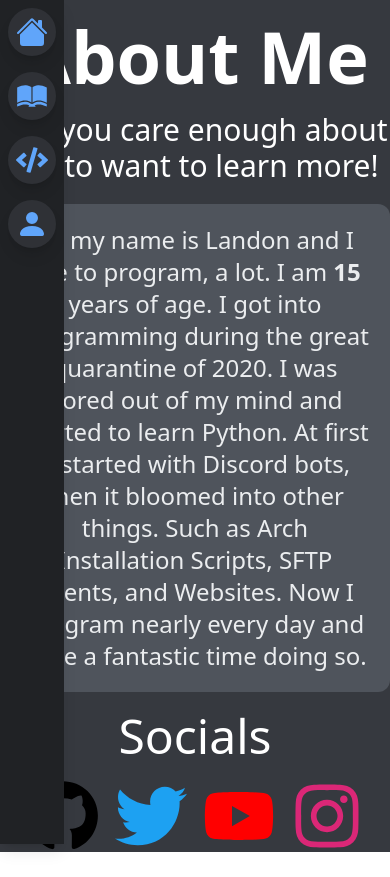
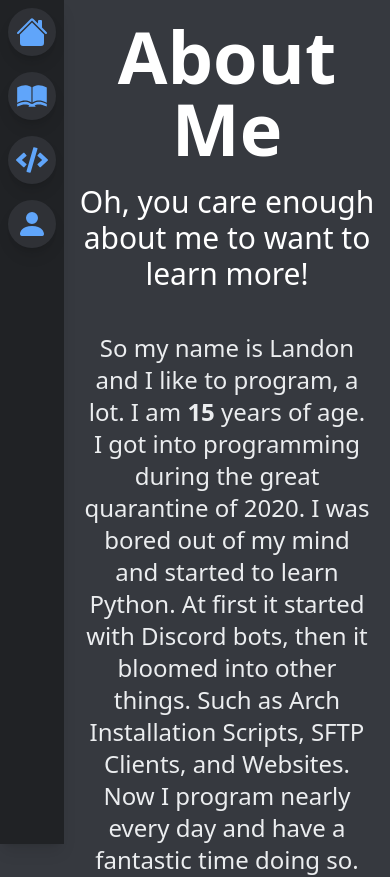
Before and after one commit to mazylol/newfolio, a Next.js app: page /about in a window 390 px wide. Shown: the top 877 px of the page. Before the commit the page ends 852 px from the top, so only its background shows below. Built offline with nearby package versions, Linux system fonts and the light colour scheme.

Commit message:
fix mobile spacing

```diff
--- a/pages/about.tsx
+++ b/pages/about.tsx
@@ -10,27 +10,25 @@ export default function About() {
         <title>Mazy | About</title>
       </Head>
       <div className="w-full">
-        <p className="p-5 text-7xl text-white font-extrabold text-center">
+        <p className="p-5 text-7xl text-white font-extrabold text-center ml-16">
           About Me
         </p>
-        <p className="pb-5 text-3xl text-white font-medium text-center">
+        <p className="pb-5 text-3xl text-white font-medium text-center ml-16">
           Oh, you care enough about me to want to learn more!
         </p>
-        <div className="max-w-3xl bg-gray-600 rounded-xl p-5 mb-5 mx-auto">
-          <p className="text-2xl text-gray-200 text-center">
-            So my name is Landon and I like to program, a lot. I am{" "}
-            <span className="font-bold">{Age()}</span> years of age. I got into
-            programming during the great quarantine of 2020. I was bored out of
-            my mind and started to learn Python. At first it started with
-            Discord bots, then it bloomed into other things. Such as Arch
-            Installation Scripts, SFTP Clients, and Websites. Now I program
-            nearly every day and have a fantastic time doing so.
-          </p>
-        </div>
-        <p className="text-5xl text-white font-medium text-center pb-5">
+        <p className="text-2xl text-gray-200 text-center ml-16 p-5">
+          So my name is Landon and I like to program, a lot. I am{" "}
+          <span className="font-bold">{Age()}</span> years of age. I got into
+          programming during the great quarantine of 2020. I was bored out of my
+          mind and started to learn Python. At first it started with Discord
+          bots, then it bloomed into other things. Such as Arch Installation
+          Scripts, SFTP Clients, and Websites. Now I program nearly every day
+          and have a fantastic time doing so.
+        </p>
+        <p className="text-5xl text-white font-medium text-center pb-5 ml-16">
           Socials
         </p>
-        <div className="flex flex-row justify-center">
+        <div className="flex flex-row justify-center ml-16">
           <Link href="https://github.com/mazylol">
             <FaGithub className="mx-2 text-black hover:text-gray-400 transition-colors duration-200 text-7xl" />
           </Link>
--- a/pages/index.tsx
+++ b/pages/index.tsx
@@ -8,7 +8,7 @@ export default function Home() {
         <title>Mazy</title>
       </Head>
       <div className="w-full">
-        <div className="mx-auto text-center p-5">
+        <div className="text-center mx-16 pt-5">
           <div className="h-48 w-48 relative mx-auto">
             <Image
               src="/profile.jpg"
--- a/pages/projects.tsx
+++ b/pages/projects.tsx
@@ -8,10 +8,10 @@ export default function Projects() {
         <title>Mazy | Projects</title>
       </Head>
       <div className="w-full">
-        <p className="p-5 text-7xl text-white font-extrabold text-center">
+        <p className="p-5 text-7xl text-white font-extrabold text-center mx-16">
           Projects
         </p>
-        <p className="pb-5 text-3xl text-white font-medium text-center">
+        <p className="pb-5 text-3xl text-white font-medium text-center mx-16">
           I make things sometimes (the quality is questionable)
         </p>
         <div className="border-b-2 border-dashed border-gray-500 max-w-3xl mx-auto"></div>
--- a/pages/skills.tsx
+++ b/pages/skills.tsx
@@ -8,10 +8,10 @@ export default function Skills() {
         <title>Mazy | Skills</title>
       </Head>
       <div className="w-full">
-        <p className="p-5 text-7xl text-white font-extrabold text-center">
+        <p className="p-5 text-7xl text-white font-extrabold text-center mx-16">
           Skills
         </p>
-        <p className="pb-5 text-3xl text-white font-medium text-center">
+        <p className="pb-5 text-3xl text-white font-medium text-center mx-16">
           I know how to do some things (
           <span className="bg-gradient-to-r from-pink-600 to-blue-700 rounded-md text-white p-1">
             badly
```
